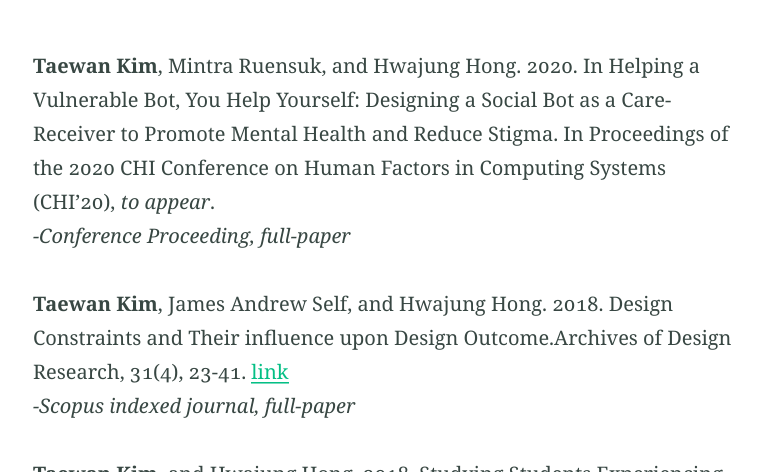
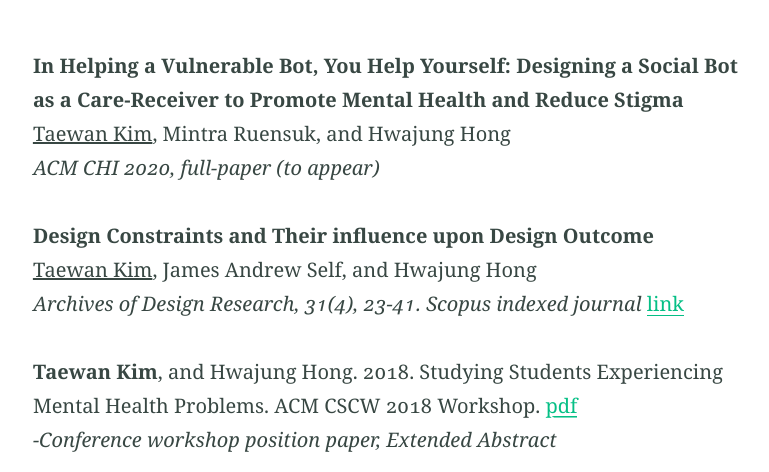
Before and after one commit to twkim24/twkim24.github.io, a Jekyll site: the page built from publications.md, in a window 1280 px wide and 900 px high, cut to the strip 428-900 px from the top of the window. Shown: the whole strip, without its empty margins (250-1019 px from the left). Built offline with Jekyll 4.4.1, drawn with Linux system fonts in a browser that asks for light colours.

Commit message:
Update publications.md

```diff
--- a/publications.md
+++ b/publications.md
@@ -6,10 +6,14 @@
   Papers, Posters, Deomos, and Workshop
 feature_image: "https://picsum.photos/1300/400?image=213"
 ---
-<b>Taewan Kim</b>, Mintra Ruensuk, and Hwajung Hong. 2020. In Helping a Vulnerable Bot, You Help Yourself: Designing a Social Bot as a Care-Receiver to Promote Mental Health and Reduce Stigma. In Proceedings of the 2020 CHI Conference on Human Factors in Computing Systems (CHI’20), <i>to appear</i>.<br><i>-Conference Proceeding, full-paper</i>
+<b>In Helping a Vulnerable Bot, You Help Yourself: Designing a Social Bot as a Care-Receiver to Promote Mental Health and Reduce Stigma</b><br>
+<u>Taewan Kim</u>, Mintra Ruensuk, and Hwajung Hong <br>
+<i>ACM CHI 2020, full-paper (to appear)</i>
 
-<b>Taewan Kim</b>, James Andrew Self, and Hwajung Hong. 2018. Design Constraints and Their influence upon Design Outcome.Archives of Design Research, 31(4), 23-41. <a href="https://doi.org/10.15187/adr.2018.11.31.4.23" target="_blank">link</a>
-<br><i>-Scopus indexed journal, full-paper</i>
+<b>Design Constraints and Their influence upon Design Outcome</b><br>
+<u>Taewan Kim</u>, James Andrew Self, and Hwajung Hong <br>
+<i>Archives of Design Research, 31(4), 23-41. Scopus indexed journal</i> <a href="https://doi.org/10.15187/adr.2018.11.31.4.23" target="_blank"> link</a>
+
 
 <b>Taewan Kim</b>, and Hwajung Hong. 2018. Studying Students Experiencing Mental Health Problems. ACM CSCW 2018 Workshop. <a href="https://drive.google.com/open?id=1CHSTtNAiKYv0aA1ikpc4owbm_e_h2TzS" target="_blank">pdf</a>
 <br><i>-Conference workshop position paper, Extended Abstract</i>
```
